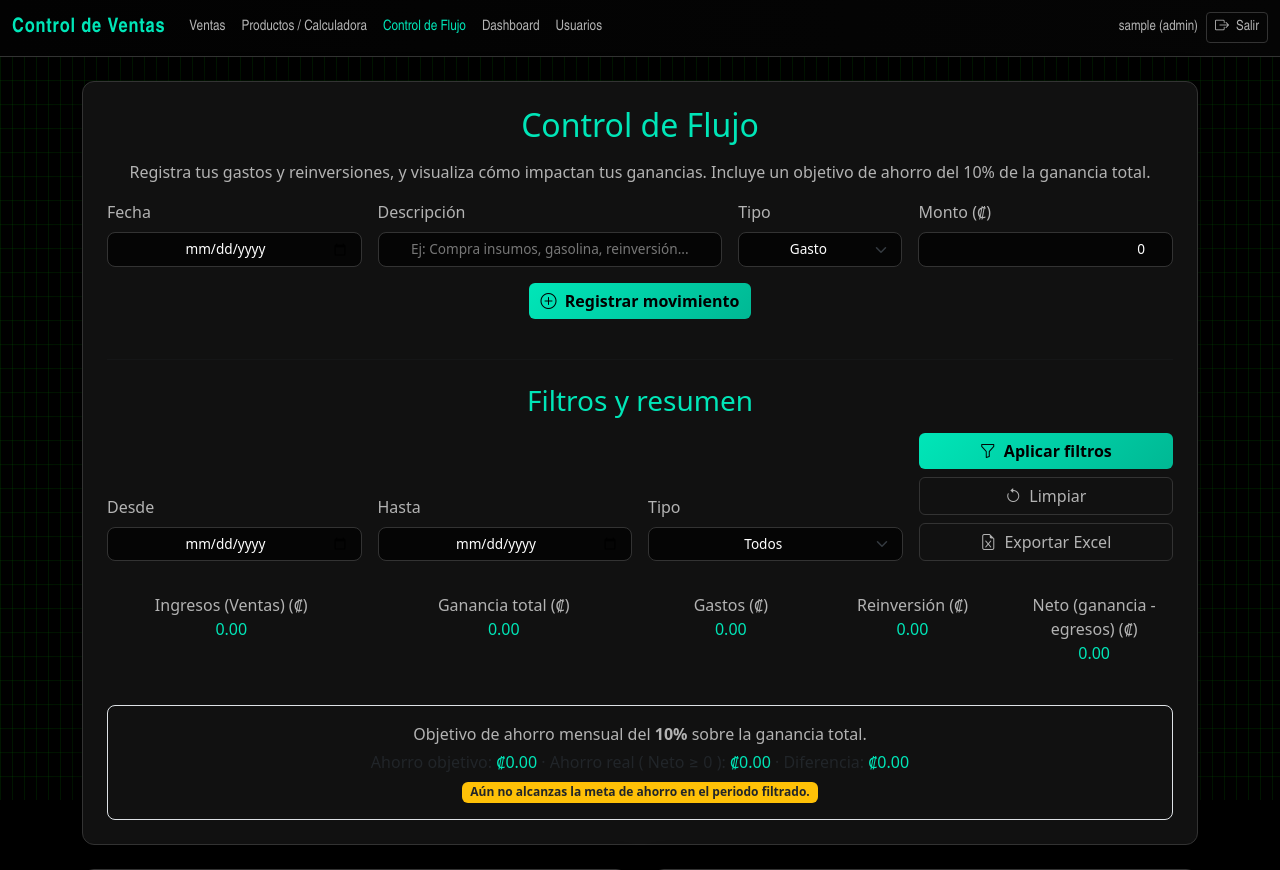
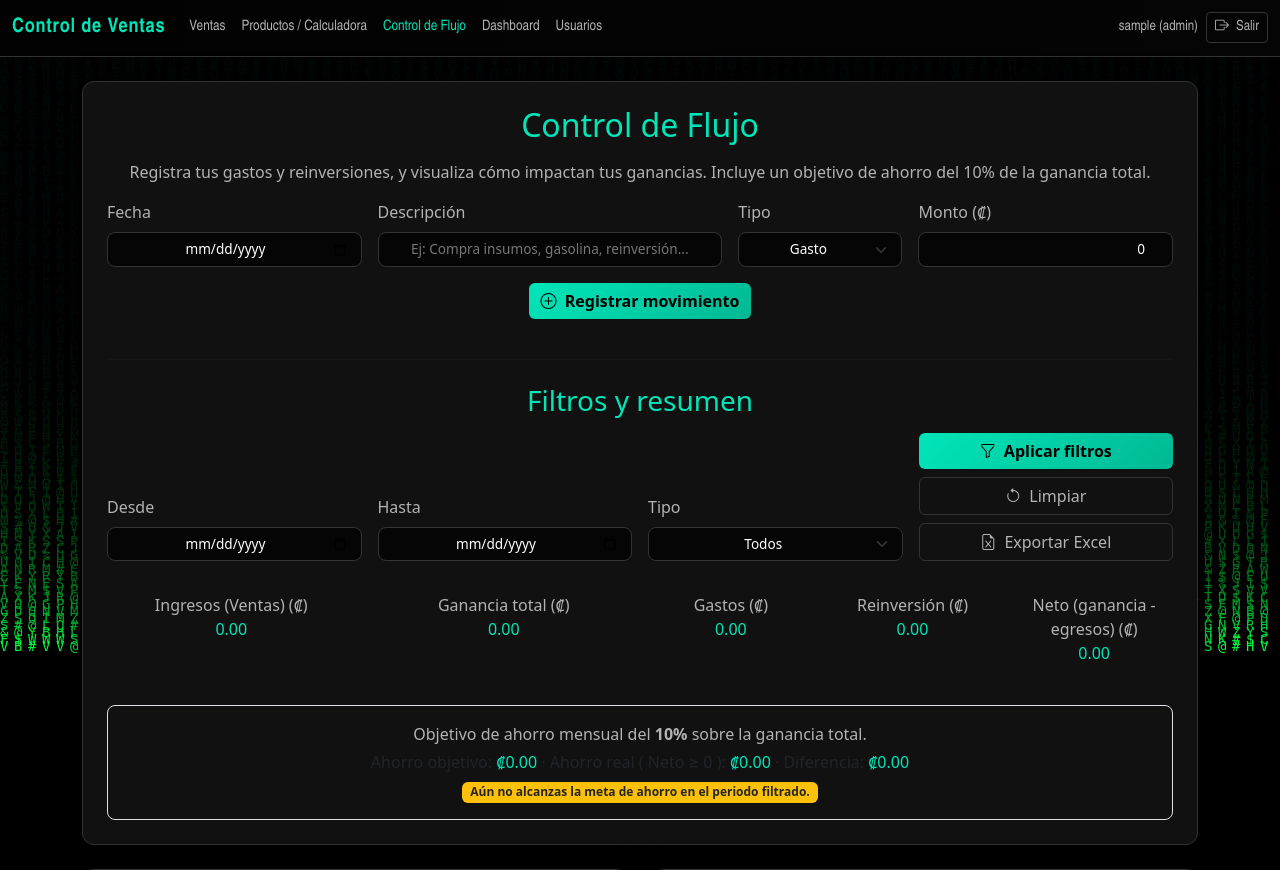
Before and after one commit to cristophercr07-hub/control-ventras-web, a Flask app: page /flujo in a window 1280 px wide. Shown: the top 870 px of the page. Run offline with Flask 3, Linux system fonts and the light colour scheme; the visitor is signed in with stand-in values (Sample User, id 1).

Commit message:
Update base.html

```diff
--- a/templates/base.html
+++ b/templates/base.html
@@ -12,7 +12,7 @@
         integrity="sha384-QWTKZyjpPEjISv5WaRU9OFeRpok6YctnYmDr5pNlyT2bRjXh0JMhjY6hW+ALEwIH"
         crossorigin="anonymous"
     >
-    <!-- Bootstrap Icons (opcional, pero ya los usamos en algunos botones) -->
+    <!-- Bootstrap Icons -->
     <link
         rel="stylesheet"
         href="https://cdn.jsdelivr.net/npm/bootstrap-icons@1.11.3/font/bootstrap-icons.css"
@@ -42,35 +42,13 @@
             overflow-x: hidden;
         }
 
-        /* Fondo tipo Matrix */
-        .matrix-background {
+        /* Canvas de fondo tipo Matrix */
+        #matrixCanvas {
             position: fixed;
             inset: 0;
             z-index: 0;
             pointer-events: none;
             background-color: #000000;
-            background-image:
-                linear-gradient(
-                    rgba(0, 255, 0, 0.25) 1px,
-                    transparent 1px
-                ),
-                linear-gradient(
-                    90deg,
-                    rgba(0, 255, 0, 0.25) 1px,
-                    transparent 1px
-                );
-            background-size: 12px 24px, 12px 24px;
-            opacity: 0.35;
-            animation: matrix-flow 16s linear infinite;
-        }
-
-        @keyframes matrix-flow {
-            0% {
-                background-position: 0 0, 0 0;
-            }
-            100% {
-                background-position: 0 100%, 0 100%;
-            }
         }
 
         /* Capa de contenido por encima del fondo */
@@ -239,8 +217,8 @@
     {% block head %}{% endblock %}
 </head>
 <body>
-    <!-- Fondo Matrix -->
-    <div class="matrix-background"></div>
+    <!-- Canvas de fondo tipo Matrix -->
+    <canvas id="matrixCanvas"></canvas>
 
     <div class="app-shell d-flex flex-column">
         <!-- NAVBAR SUPERIOR -->
@@ -327,6 +305,55 @@
 
     <!-- Chart.js (para dashboard y gráficos) -->
     <script src="https://cdn.jsdelivr.net/npm/chart.js"></script>
+
+    <!-- Script Matrix (códigos cayendo lento) -->
+    <script>
+        (function() {
+            const canvas = document.getElementById('matrixCanvas');
+            if (!canvas) return;
+
+            const ctx = canvas.getContext('2d');
+
+            function resizeCanvas() {
+                canvas.width = window.innerWidth;
+                canvas.height = window.innerHeight;
+            }
+            resizeCanvas();
+            window.addEventListener('resize', resizeCanvas);
+
+            const letters = '01ABCDEFGHIJKLMNOPQRSTUVWXYZ@#$%&';
+            const fontSize = 14;             // tamaño de letra
+            let columns = Math.floor(canvas.width / fontSize);
+            let drops = new Array(columns).fill(0);
+
+            function draw() {
+                // Fondo semi-transparente para crear el efecto de rastro
+                ctx.fillStyle = 'rgba(0, 0, 0, 0.08)';
+                ctx.fillRect(0, 0, canvas.width, canvas.height);
+
+                ctx.fillStyle = '#00ff41';
+                ctx.font = fontSize + 'px monospace';
+
+                for (let i = 0; i < drops.length; i++) {
+                    const text = letters.charAt(Math.floor(Math.random() * letters.length));
+                    const x = i * fontSize;
+                    const y = drops[i] * fontSize;
+
+                    ctx.fillText(text, x, y);
+
+                    // Reinicio de la columna con probabilidad baja (caída lenta)
+                    if (y > canvas.height && Math.random() > 0.985) {
+                        drops[i] = 0;
+                    } else {
+                        drops[i] += 0.5; // velocidad más lenta
+                    }
+                }
+            }
+
+            // Intervalo más grande => animación más lenta
+            setInterval(draw, 70);
+        })();
+    </script>
     {% endblock %}
 </body>
 </html>
```
